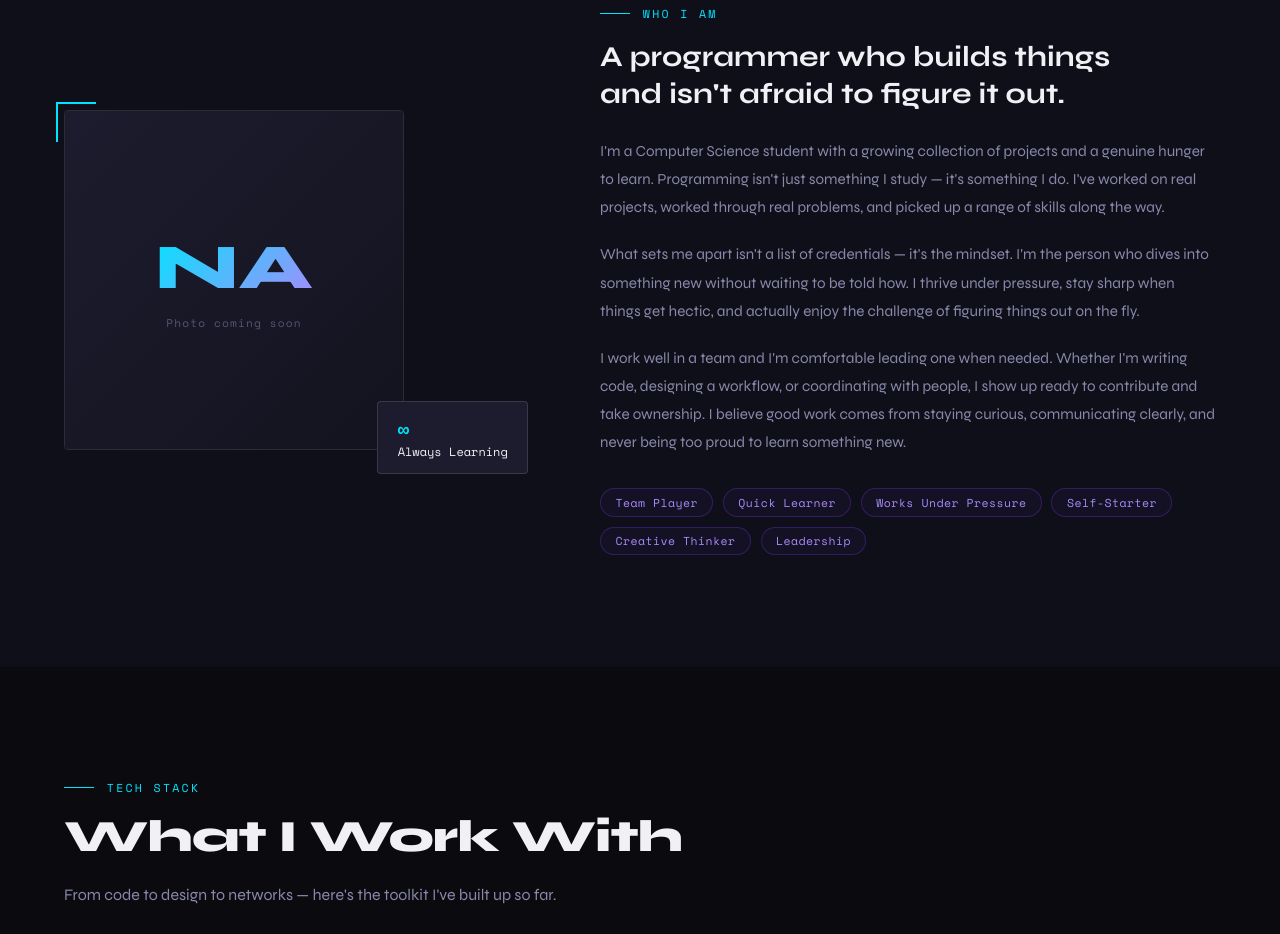
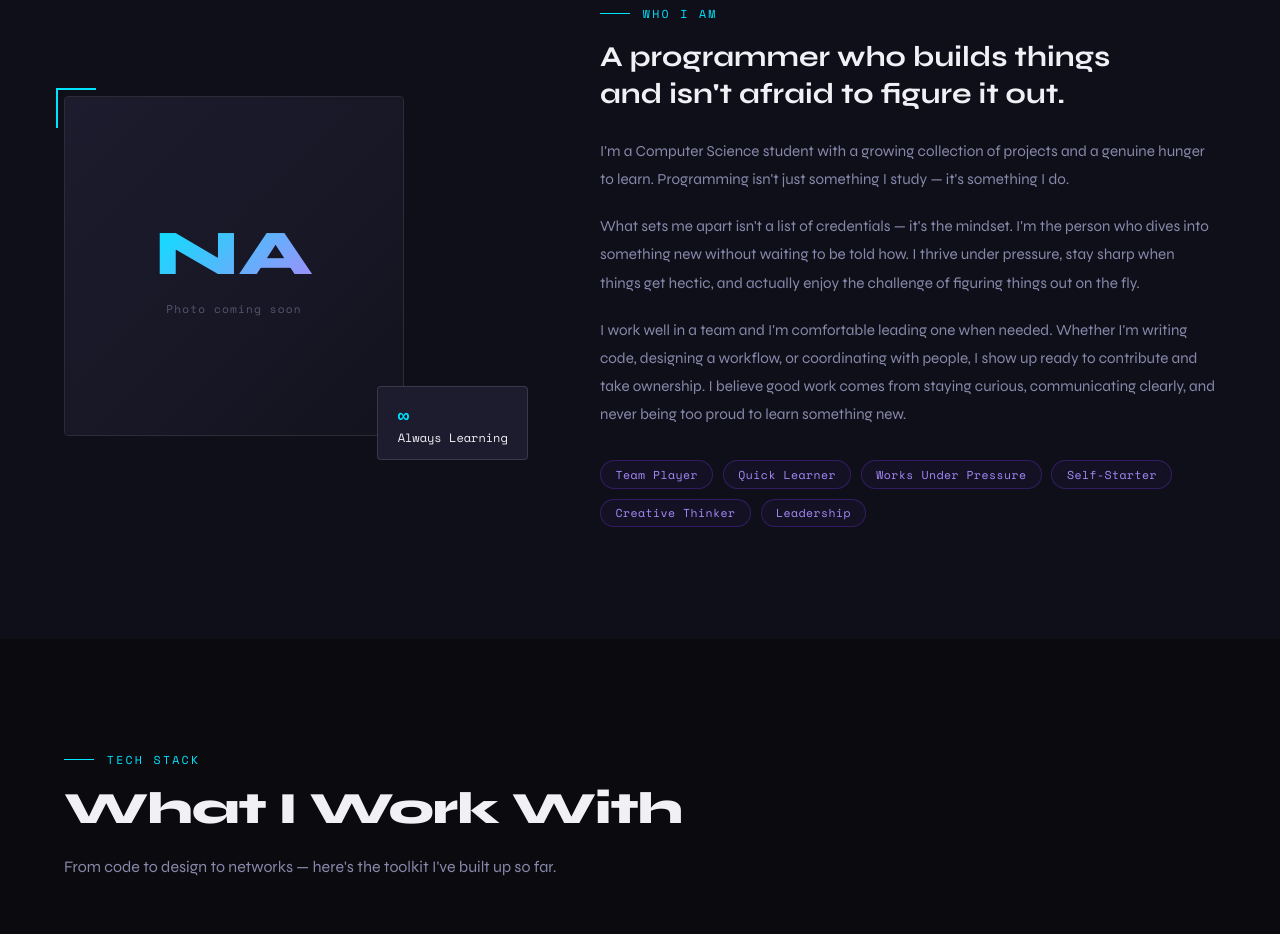
Before and after one commit to trippindang/Portofolio, a plain HTML site: page index.html in a window 1280 px wide. Shown: the part 940-1874 px from the top of the page. Drawn offline with nearby package versions, Linux system fonts and the light colour scheme.

Commit message:
Update index.html

```diff
--- a/index.html
+++ b/index.html
@@ -1641,7 +1641,7 @@
     <div class="about-text">
       <div class="section-tag reveal">Who I Am</div>
       <h3 class="reveal">A programmer who builds things and&nbsp;isn't afraid to figure it out.</h3>
-      <p class="reveal reveal-delay-1">I'm a Computer Science student with a growing collection of projects and a genuine hunger to learn. Programming isn't just something I study — it's something I do. I've worked on real projects, worked through real problems, and picked up a range of skills along the way.</p>
+      <p class="reveal reveal-delay-1">I'm a Computer Science student with a growing collection of projects and a genuine hunger to learn. Programming isn't just something I study — it's something I do.</p>
       <p class="reveal reveal-delay-2">What sets me apart isn't a list of credentials — it's the mindset. I'm the person who dives into something new without waiting to be told how. I thrive under pressure, stay sharp when things get hectic, and actually enjoy the challenge of figuring things out on the fly.</p>
       <p class="reveal reveal-delay-3">I work well in a team and I'm comfortable leading one when needed. Whether I'm writing code, designing a workflow, or coordinating with people, I show up ready to contribute and take ownership. I believe good work comes from staying curious, communicating clearly, and never being too proud to learn something new.</p>
       <div class="about-traits reveal reveal-delay-4">
```
